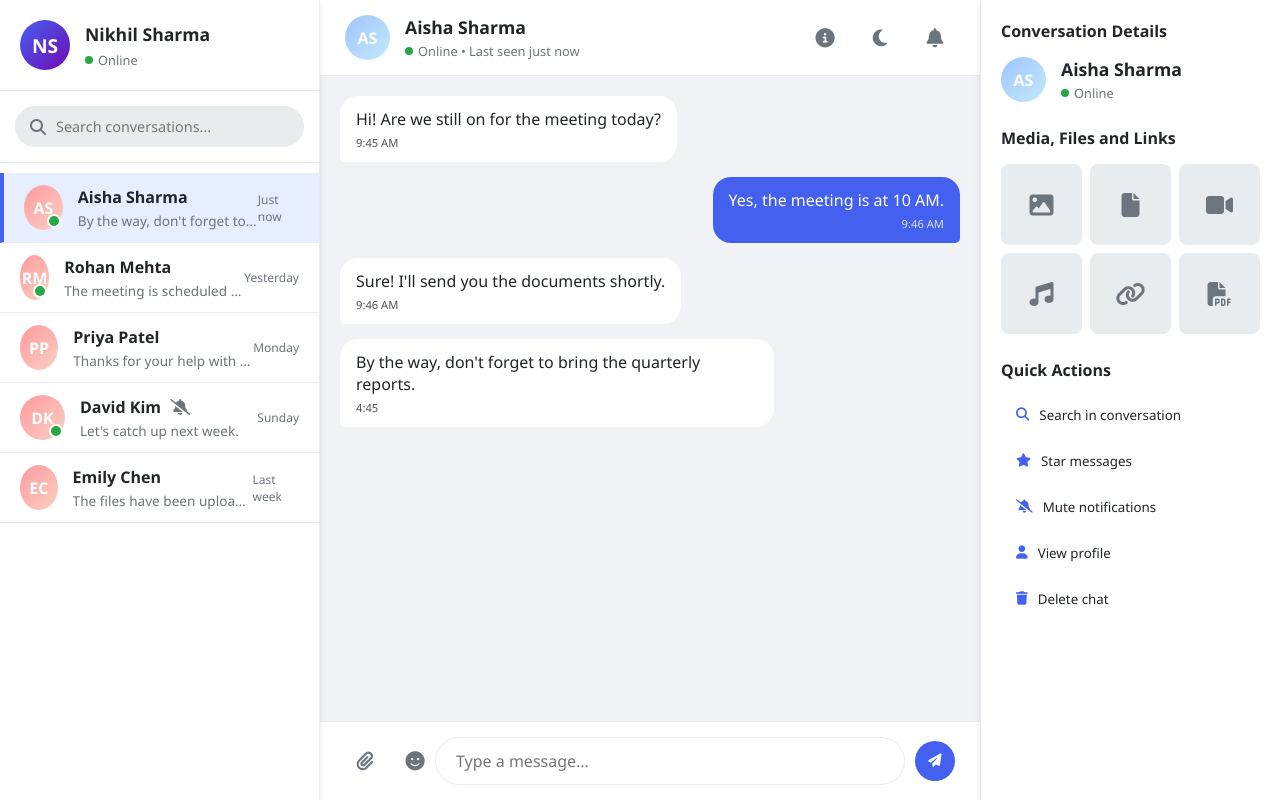
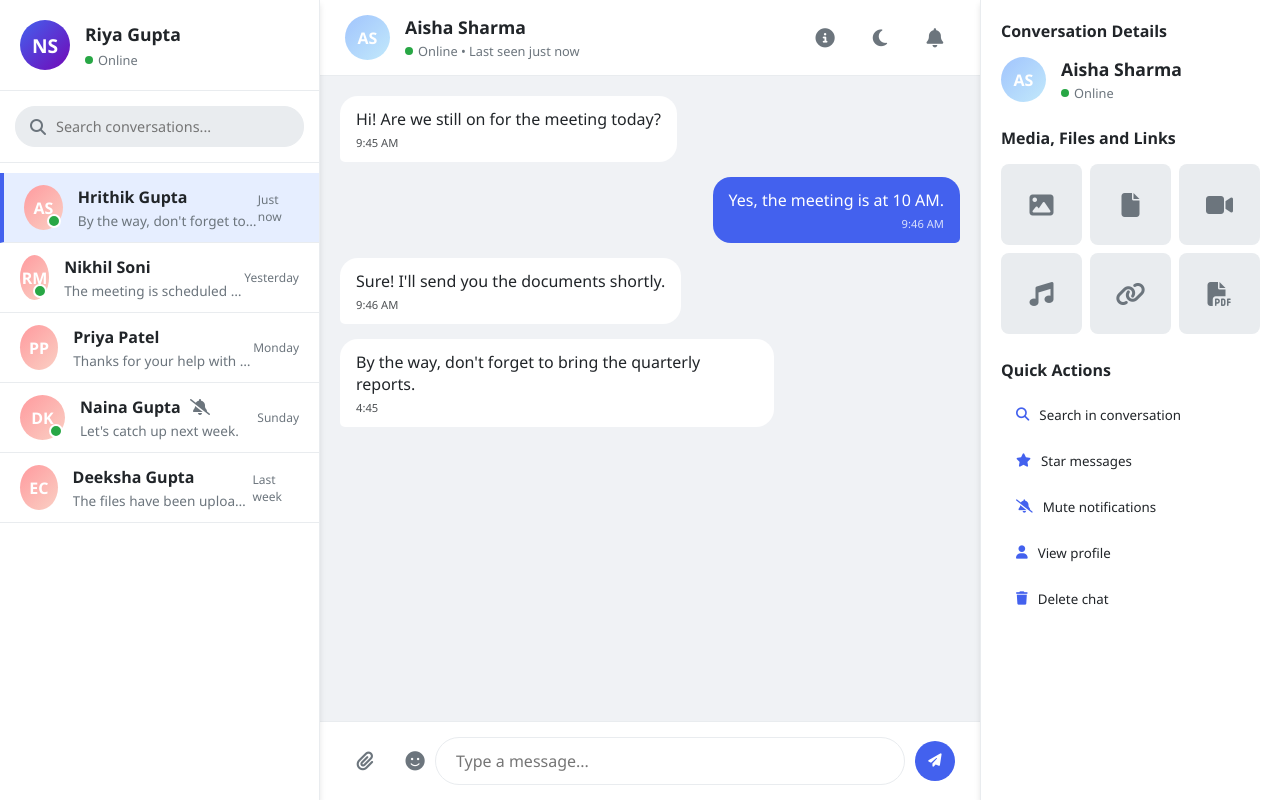
Before and after one commit to Riyagupta101/my-realtime-chat-app, a plain HTML site: page index.html in a window 1280 px wide. Drawn offline with Linux system fonts and the light colour scheme.

Commit message:
Chat App

```diff
--- a/index.html
+++ b/index.html
@@ -14,7 +14,7 @@
         <div class="user-profile">
             <div class="user-avatar">NS</div>
             <div class="user-info">
-                <h3>Nikhil Sharma</h3>
+                <h3>Riya Gupta</h3>
                 <div class="user-status">
                     <span class="status-indicator"></span> Online
                 </div>
--- a/js/chat.js
+++ b/js/chat.js
@@ -10,11 +10,11 @@ class ChatManager {
 
         // Sample data
         this.contacts = [
-            { id: 1, name: "Aisha Sharma", avatar: "AS", online: true, lastMessage: "Sure! I'll send you the documents shortly.", lastTime: "9:46 AM", muted: false },
-            { id: 2, name: "Rohan Mehta", avatar: "RM", online: true, lastMessage: "The meeting is scheduled for tomorrow.", lastTime: "Yesterday", muted: false },
+            { id: 1, name: "Hrithik Gupta", avatar: "AS", online: true, lastMessage: "Sure! I'll send you the documents shortly.", lastTime: "9:46 AM", muted: false },
+            { id: 2, name: "Nikhil Soni", avatar: "RM", online: true, lastMessage: "The meeting is scheduled for tomorrow.", lastTime: "Yesterday", muted: false },
             { id: 3, name: "Priya Patel", avatar: "PP", online: false, lastMessage: "Thanks for your help with the project!", lastTime: "Monday", muted: false },
-            { id: 4, name: "David Kim", avatar: "DK", online: true, lastMessage: "Let's catch up next week.", lastTime: "Sunday", muted: true },
-            { id: 5, name: "Emily Chen", avatar: "EC", online: false, lastMessage: "The files have been uploaded.", lastTime: "Last week", muted: false }
+            { id: 4, name: "Naina Gupta", avatar: "DK", online: true, lastMessage: "Let's catch up next week.", lastTime: "Sunday", muted: true },
+            { id: 5, name: "Deeksha Gupta", avatar: "EC", online: false, lastMessage: "The files have been uploaded.", lastTime: "Last week", muted: false }
         ];
 
         this.initialMessages = [
```
